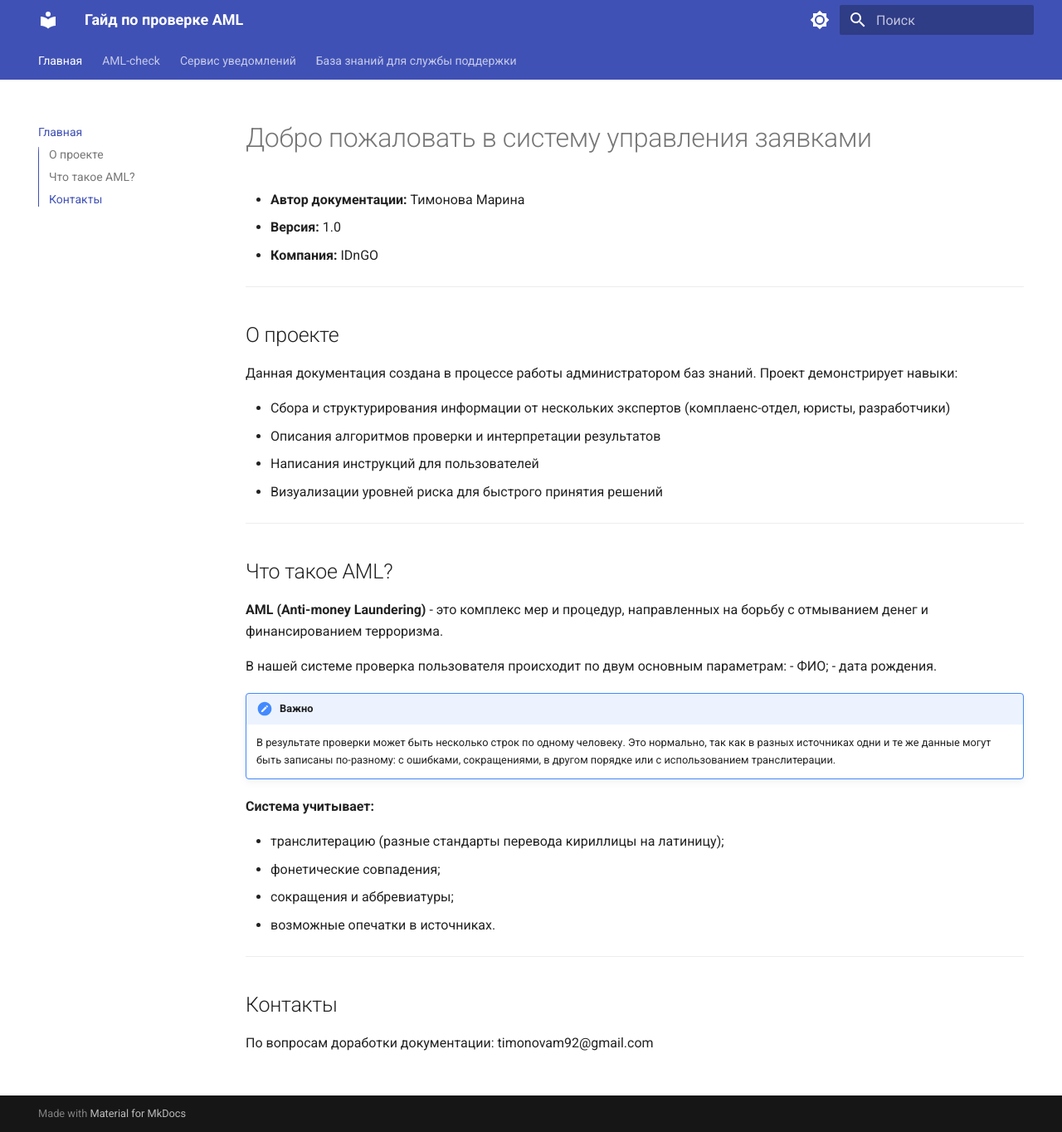
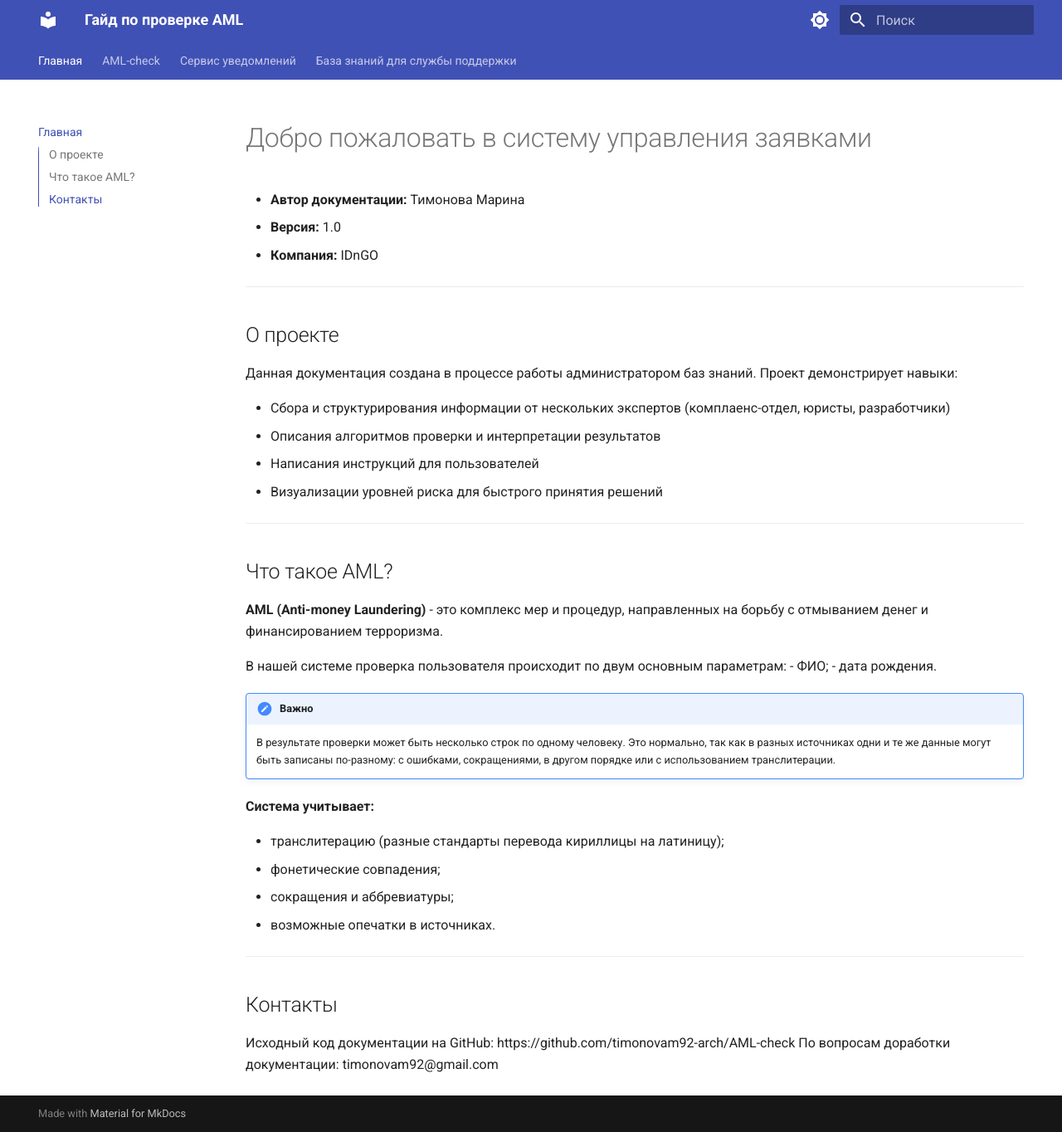
Before and after one commit to timonovam92-arch/AML-check, an MkDocs documentation site: the page built from docs/index.md, in a window 1280 px wide and 1364 px high. Shown: the whole window at 83% size. Built offline with MkDocs 1.6.1 and Material for MkDocs 9.7.7, drawn with Linux system fonts in a browser that asks for light colours.

Commit message:
Обновила контакты

```diff
--- a/docs/index.md
+++ b/docs/index.md
@@ -38,5 +38,5 @@
 ---
 
 ## Контакты
-
+Исходный код документации на GitHub: https://github.com/timonovam92-arch/AML-check
 По вопросам доработки документации: timonovam92@gmail.com
```
